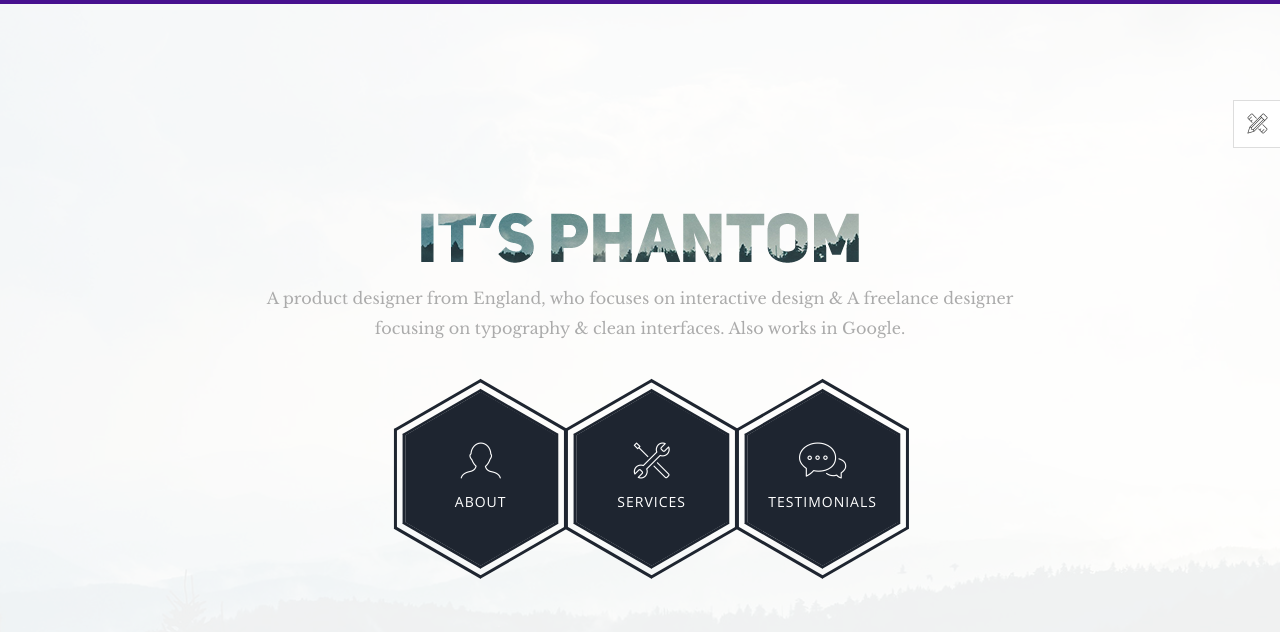
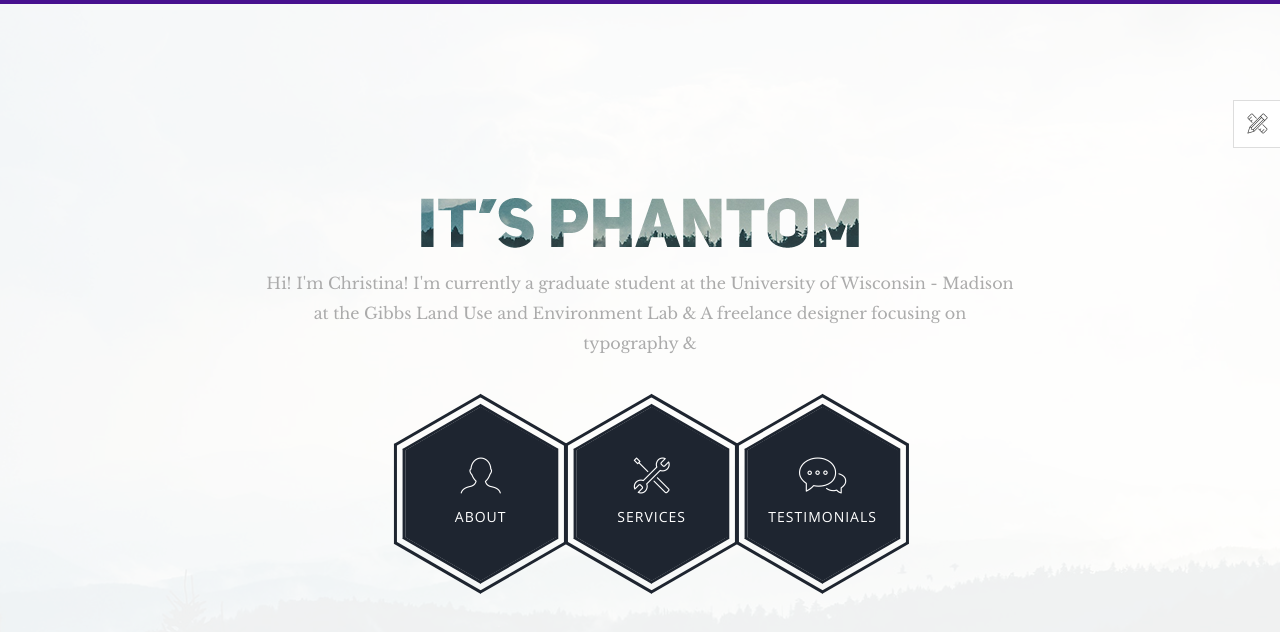
Before and after one commit to cldennis/portfolio, a website: page index.html in a window 1280 px wide. Drawn offline with nearby package versions, Linux system fonts and the light colour scheme; files whose address does not match are found by name.

Commit message:
updated the landing page intro

```diff
--- a/index.html
+++ b/index.html
@@ -93,7 +93,7 @@ FACEBOOK: https://www.facebook.com/themefisher
           <div class="col-xs-12 col-md-offset-1 col-md-10 col-lg-offset-2 col-lg-8">
             <div class="page-title home text-center">
               <img src="images/phantom.png" alt="">
-              <p>A product designer from England, who focuses on interactive design &amp; A freelance designer focusing on typography &amp; clean interfaces. Also works in Google.</p>
+              <p>Hi! I'm Christina! I'm currently a graduate student at the University of Wisconsin - Madison at the Gibbs Land Use and Environment Lab &amp; A freelance designer focusing on typography &amp; </p>
             </div>
 
             <div class="hexagon-menu clear">
```
